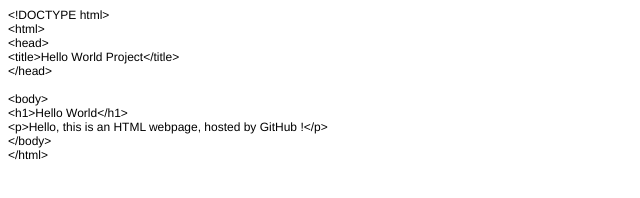
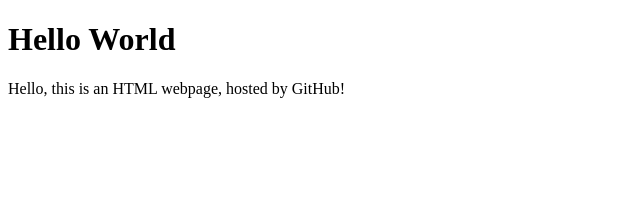
Before and after one commit to sorota42/Sorota42.github.io, a plain HTML site: page index.html in a window 1280 px wide. Shown: the whole page, without its empty margins (0-640 px from the left). Drawn offline with Linux system fonts and the light colour scheme.

Commit message:
Add files via upload
Adding index.html

```diff
--- a/index.html
+++ b/index.html
@@ -1,27 +1,11 @@
-<!DOCTYPE html PUBLIC "-//W3C//DTD HTML 4.01//EN" "http://www.w3.org/TR/html4/strict.dtd">
+<!DOCTYPE html>
 <html>
 <head>
-  <meta http-equiv="Content-Type" content="text/html; charset=utf-8">
-  <meta http-equiv="Content-Style-Type" content="text/css">
-  <title></title>
-  <meta name="Generator" content="Cocoa HTML Writer">
-  <meta name="CocoaVersion" content="1348.17">
-  <style type="text/css">
-    p.p1 {margin: 0.0px 0.0px 0.0px 0.0px; font: 12.0px Helvetica}
-    p.p2 {margin: 0.0px 0.0px 0.0px 0.0px; font: 12.0px Helvetica; min-height: 14.0px}
-  </style>
+<title>Hello World Project</title>
 </head>
+
 <body>
-<p class="p1">&lt;!DOCTYPE html&gt;<span class="Apple-converted-space"> </span></p>
-<p class="p1">&lt;html&gt;</p>
-<p class="p1">&lt;head&gt;<span class="Apple-converted-space"> </span></p>
-<p class="p1">&lt;title&gt;Hello World Project&lt;/title&gt;</p>
-<p class="p1">&lt;/head&gt;</p>
-<p class="p2"><br></p>
-<p class="p1">&lt;body&gt;</p>
-<p class="p1">&lt;h1&gt;Hello World&lt;/h1&gt;</p>
-<p class="p1">&lt;p&gt;Hello, this is an HTML webpage, hosted by GitHub !&lt;/p&gt;</p>
-<p class="p1">&lt;/body&gt;</p>
-<p class="p1">&lt;/html&gt;</p>
+<h1>Hello World</h1>
+<p>Hello, this is an HTML webpage, hosted by GitHub!</p
 </body>
 </html>
```
